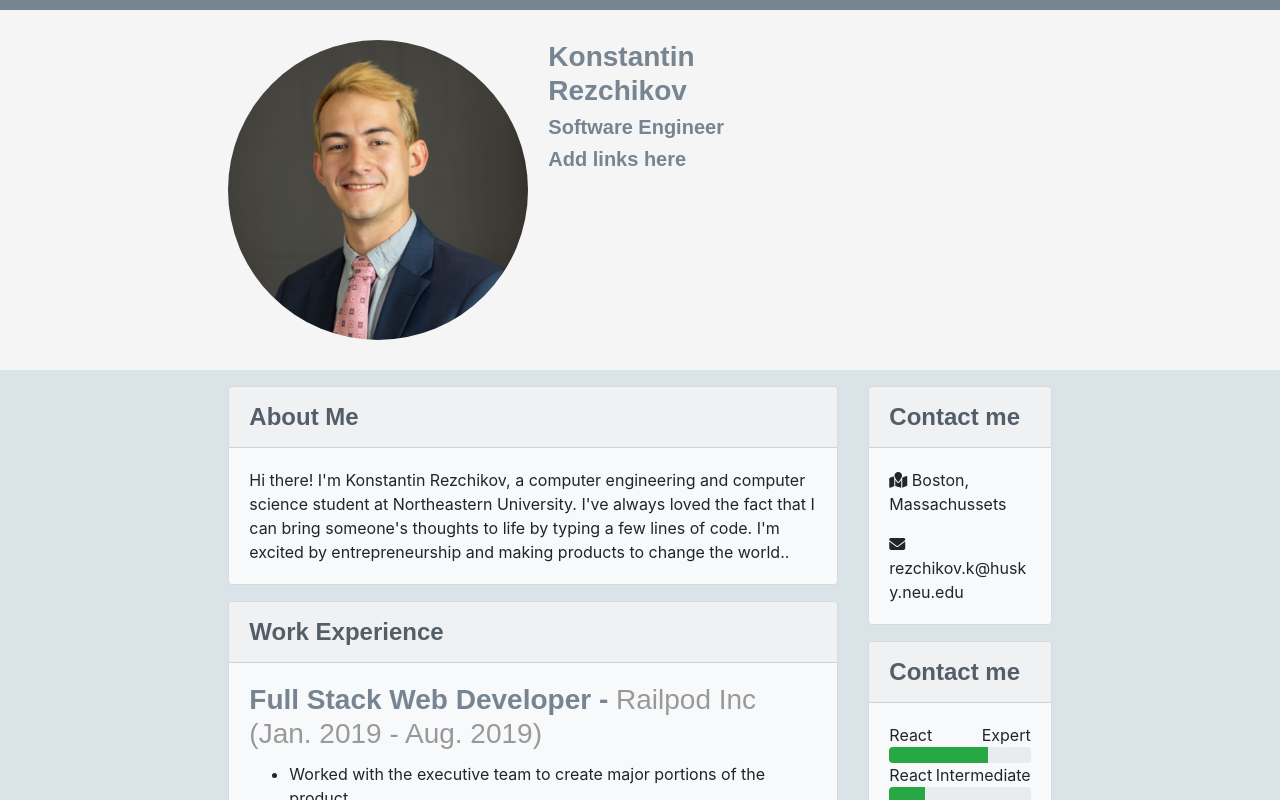
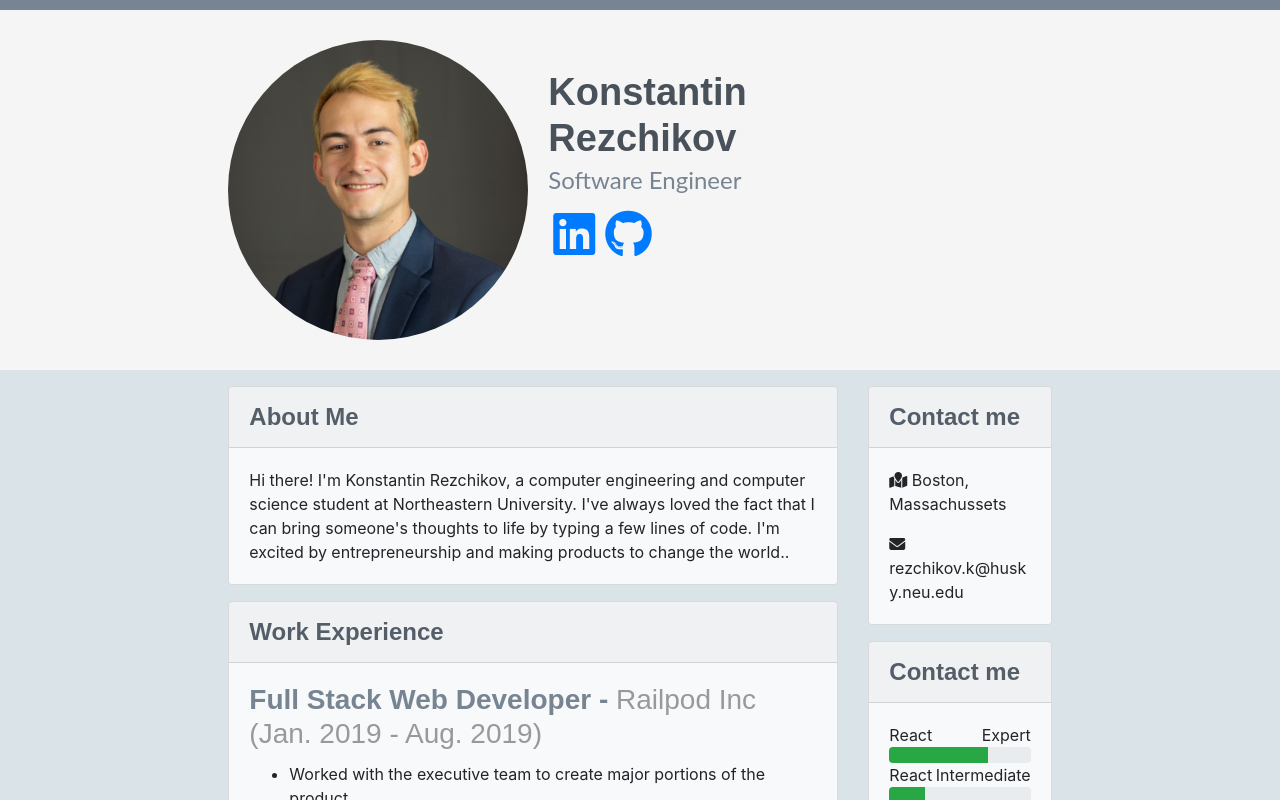
Before and after one commit to krezchikov42/resume, a React (Create React App) app: page / in a window 1280 px wide. Shown: the top 800 px of the page. Built offline with nearby package versions, Linux system fonts and the light colour scheme; some icons are missing.

Commit message:
creating better looking header

```diff
--- a/src/index.css
+++ b/src/index.css
@@ -49,3 +49,29 @@ h1, h2, h3, h4, h5, h6, .card-header {
   background: #f5f5f5;
   border-top: 10px solid #778492;
 }
+
+.name {
+  color: #49515a;
+  font-size: 38px;
+  margin-bottom: 5px;
+  margin-top: 30px;
+}
+
+.description {
+  color: #778492;
+  font-family: "Lato", arial, sans-serif;
+  font-weight: 400;
+  font-size: 24px;
+  margin-top: 0;
+  margin-bottom: 15px;
+}
+
+.list-inline {
+  padding-left: 0;
+  margin-left: -5px;
+  list-style: none;
+}
+.list-inline li {
+  display: inline;
+  padding-left: 10px;
+}
--- a/src/scenes/Resume.js
+++ b/src/scenes/Resume.js
@@ -24,10 +24,21 @@ export default class Resume extends React.Component {
                 <div className="col-3 offset-2">
                     <img  id="resume-photo" src={resume_photo} alt="Konstantin Rezchikov"></img>
                 </div>
-                <div className="col-2">
-                    <h3>Konstantin Rezchikov</h3>
-                    <h5>Software Engineer</h5>
-                    <h5>Add links here</h5>
+                <div className="col-4">
+                    <h1 className="name">Konstantin Rezchikov</h1>
+                    <h2 className="description">Software Engineer</h2>
+                    <ul className="list-inline">
+                        <li>
+                            <a href="https://www.linkedin.com/in/konstantin-rezchikov/"  target="_blank">
+                                <i className="fab fa-linkedin fa-3x"></i>
+                            </a>
+                        </li>
+                        <li>
+                            <a href="https://github.com/krezchikov42"  target="_blank">
+                                <i className="fab fa-github fa-3x"></i>
+                            </a>
+                        </li>
+                    </ul>
                 </div>
             </div>
             <div className="row body">
```
